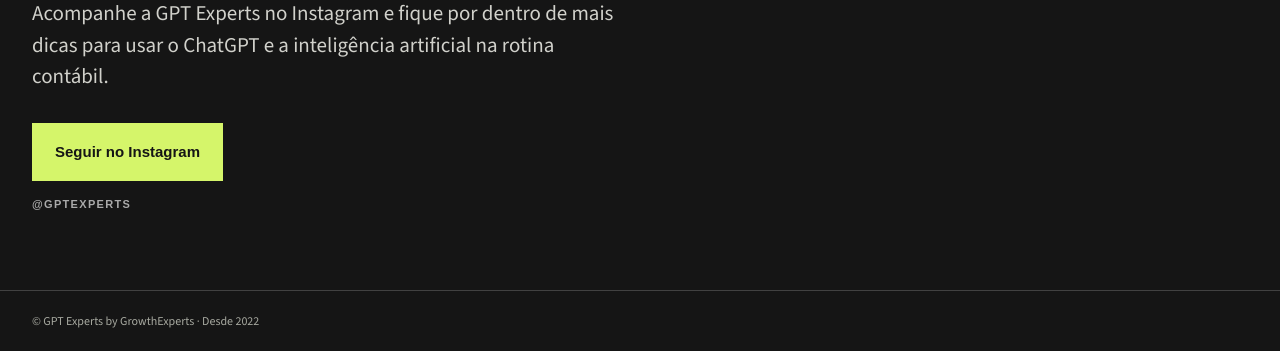
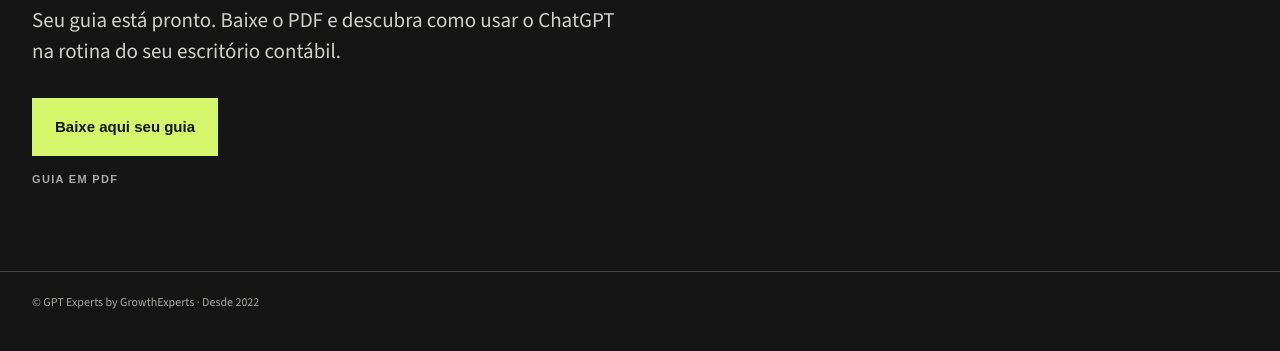
Before and after one commit to perondix/gpt-experts-site, a website: page dist/gpt-contabilidade-obrigado/index.html in a window 1280 px wide. Shown: the part 468-819 px from the top of the page. Drawn offline with nearby package versions, Linux system fonts and the light colour scheme; a web font is replaced by a local one.

Commit message:
Disponibiliza guia na página de obrigado

```diff
--- a/dist/gpt-contabilidade-obrigado/index.html
+++ b/dist/gpt-contabilidade-obrigado/index.html
@@ -6,7 +6,7 @@
   <meta name="theme-color" content="#151515">
   <meta name="robots" content="noindex, nofollow">
   <title>Obrigado! | GPT Experts</title>
-  <meta name="description" content="Obrigado por acompanhar a GPT Experts. Siga nosso Instagram para mais dicas de IA para negócios.">
+  <meta name="description" content="Baixe seu guia ChatGPT para contadores da GPT Experts.">
   <link rel="preconnect" href="https://fonts.googleapis.com">
   <link rel="preconnect" href="https://fonts.gstatic.com" crossorigin>
   <link href="https://fonts.googleapis.com/css2?family=Chivo:wght@400;500;600;700;800&family=Source+Sans+3:wght@400;600;700&display=swap" rel="stylesheet">
@@ -14,7 +14,7 @@
 </head>
 <body>
   <header class="header"><div class="wrap header-inner"><a href="/" aria-label="GPT Experts, página inicial"><img class="logo" src="/gpt-experts-logo.png" alt="GPT Experts — The AI Builder School"></a><img class="partner" src="/pequenos-negocios/select-partner.png" alt="OpenAI Select Partner"></div></header>
-  <main class="main"><div class="wrap content"><p class="eyebrow">GPT EXPERTS · IA PARA CONTABILIDADE</p><h1>Obrigado por dar o próximo passo <em>com a gente.</em></h1><p class="lead">Acompanhe a GPT Experts no Instagram e fique por dentro de mais dicas para usar o ChatGPT e a inteligência artificial na rotina contábil.</p><a class="button" href="https://www.instagram.com/gptexperts/">Seguir no Instagram</a><p class="handle">@GPTEXPERTS</p></div></main>
+  <main class="main"><div class="wrap content"><p class="eyebrow">GPT EXPERTS · IA PARA CONTABILIDADE</p><h1>Obrigado por dar o próximo passo <em>com a gente.</em></h1><p class="lead">Seu guia está pronto. Baixe o PDF e descubra como usar o ChatGPT na rotina do seu escritório contábil.</p><a class="button" href="/gpt-contabilidade-obrigado/guia-chatgpt-para-contadores.pdf" download>Baixe aqui seu guia</a><p class="handle">GUIA EM PDF</p></div></main>
   <footer><div class="wrap">© GPT Experts by GrowthExperts · Desde 2022</div></footer>
 </body>
 </html>
```
Also changed, not shown: 1 other file.
